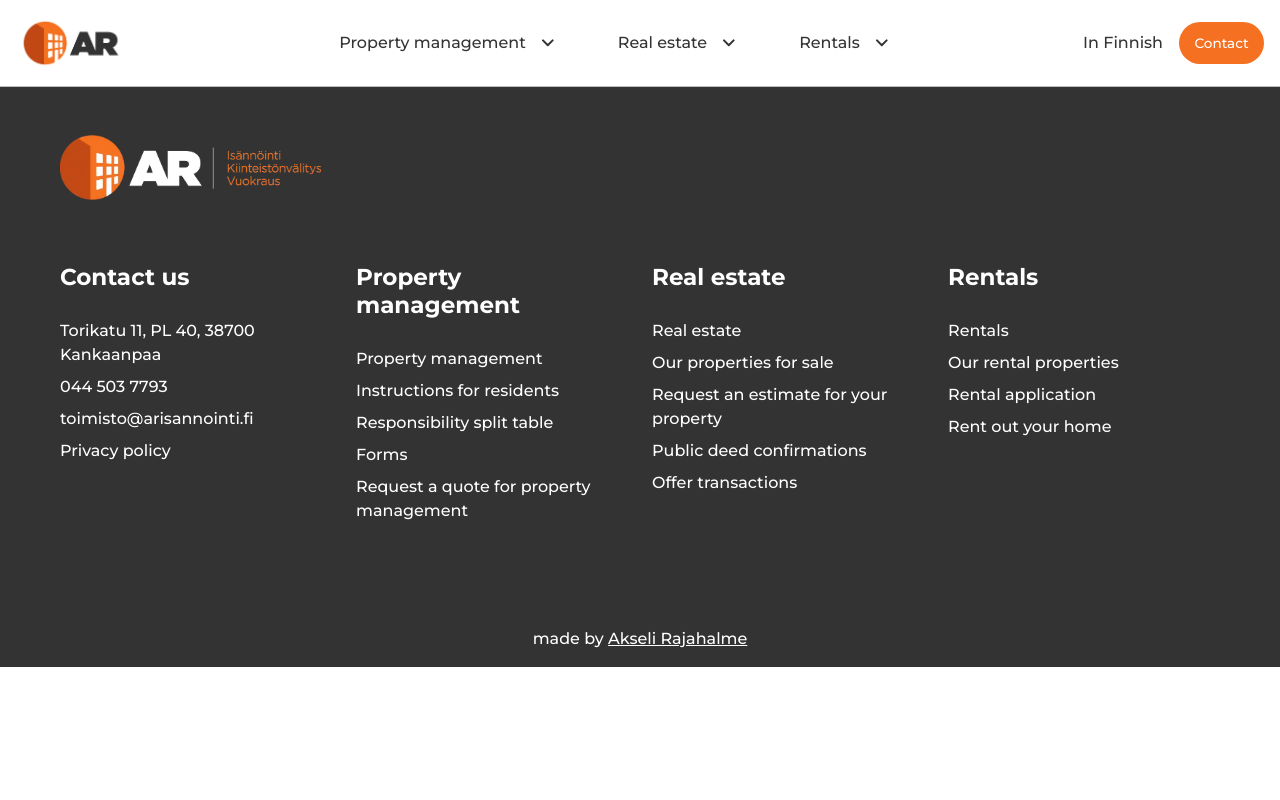
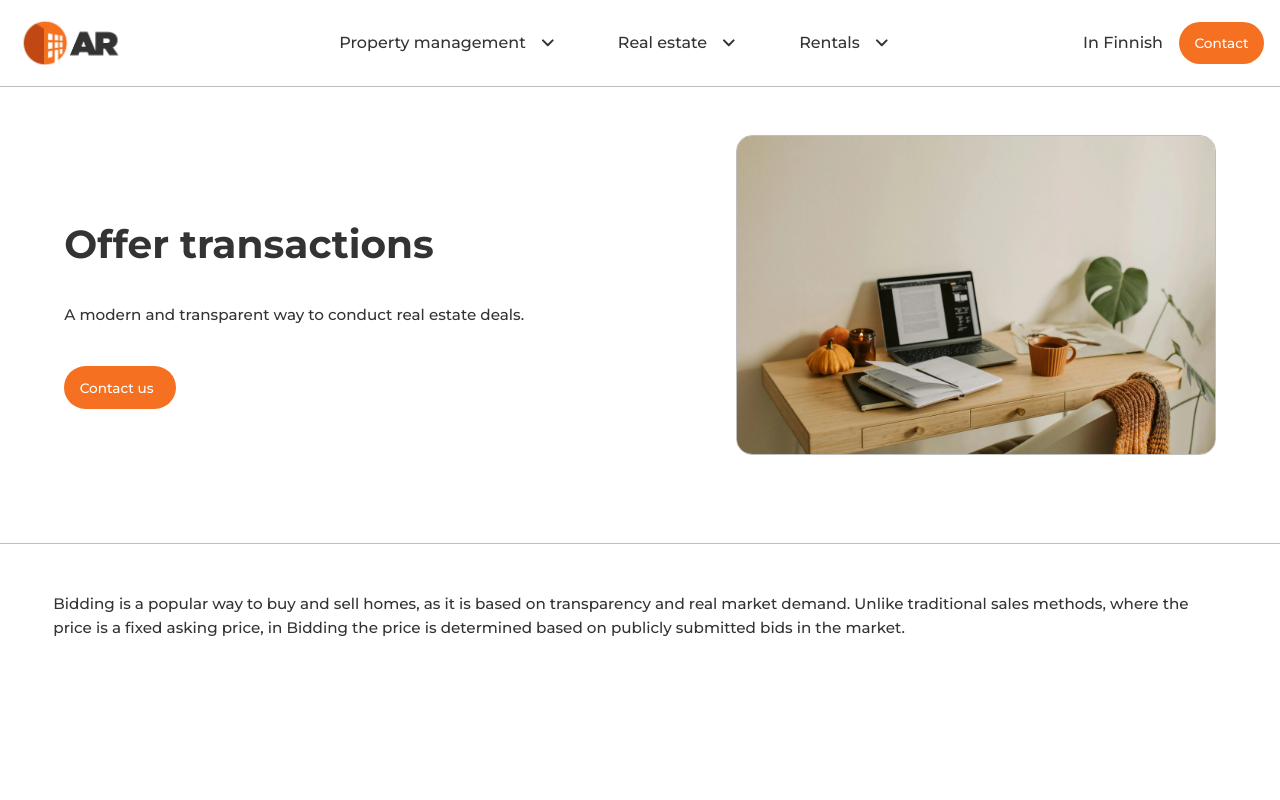
Before and after one commit to AkseliRaj/real-estate-management-website, a React (Vite) app in the folder ar-isannointi-oy/: page /tarjouskaupat in a window 1280 px wide. Shown: the top 800 px of the page. Built offline with nearby package versions, Linux system fonts and the light colour scheme.

Commit message:
feat: add BiddingQuotePage component with introduction and form sections. Changed favicon to use company logo.

```diff
--- a/ar-isannointi-oy/src/App.jsx
+++ b/ar-isannointi-oy/src/App.jsx
@@ -10,6 +10,7 @@ import PropertyManagementQuotePage from './pages/PropertyManagementQuotePage';
 import PropertyManagementInstructions from './pages/PropertyManagementInstructions';
 import ResponsibilityTablePage from './pages/ResponsibilityTablePage.jsx';
 import PropertyManagementFormsPage from './pages/PropertyManagementFormsPage.jsx';
+import BiddingQuotePage from './pages/BiddingQuotePage.jsx';
 
 function App() {
   const { pathname } = useLocation();
@@ -24,6 +25,7 @@ function App() {
           <Route path="/ohjeet-taloyhtion-asukkaille" element={<PropertyManagementInstructions />} />
           <Route path="/vastuunjakotaulukko" element={<ResponsibilityTablePage />} />
           <Route path="/lomakkeet" element={<PropertyManagementFormsPage />} />
+          <Route path="/tarjouskaupat" element={<BiddingQuotePage />} />
         </Routes>
       </main>
       <Footer />
--- a/ar-isannointi-oy/src/components/IntroductionSectionWithImage.jsx
+++ b/ar-isannointi-oy/src/components/IntroductionSectionWithImage.jsx
@@ -1,4 +1,5 @@
 import { useCallback, useState } from 'react';
+import ArrowButton from './ArrowButtonOrange.jsx';
 import '../css/PropertyManagementInstructions.css';
 
 function IntroductionImageWithPlaceholder({ imageSrc, imageAlt, loaded, onLoad }) {
@@ -26,6 +27,8 @@ export default function IntroductionSectionWithImage({
     paragraphs = [],
     imageSrc,
     imageAlt,
+    buttonText,
+    onButtonClick,
 }) {
     const [imageLoaded, setImageLoaded] = useState(false);
     const handleImageLoad = useCallback(() => setImageLoaded(true), []);
@@ -56,6 +59,14 @@ export default function IntroductionSectionWithImage({
                                     {text}
                                 </p>
                             ))}
+                            {buttonText ? (
+                                <div className="pt-2">
+                                    <ArrowButton
+                                        label={buttonText}
+                                        onClick={onButtonClick}
+                                    />
+                                </div>
+                            ) : null}
                         </div>
                         <div className="d-none d-md-flex justify-content-end col-5">
                             <IntroductionImageWithPlaceholder
--- a/ar-isannointi-oy/src/data/siteLinks.js
+++ b/ar-isannointi-oy/src/data/siteLinks.js
@@ -13,7 +13,7 @@ const SITE_LINKS = {
     ourPropertiesForSale: '#',
     requestEstimate: '#',
     publicDeeds: '#',
-    offerDeals: '#',
+    offerDeals: '/tarjouskaupat',
     rental: '#',
     rentalProperties: '#',
     rentalApplication: '#',
--- a/ar-isannointi-oy/src/locales/en/translation.json
+++ b/ar-isannointi-oy/src/locales/en/translation.json
@@ -210,5 +210,18 @@
       },
       "paragraph2": "Select the form you need below and fill in the requested information. After submitting the form, it will be forwarded directly to our property management office for processing."
     }
+  },
+  "Bidding-Quote-Page": {
+    "Introduction-Section": {
+      "title": "Offer transactions",
+      "paragraph1": "A modern and transparent way to conduct real estate deals.",
+      "CTA-button": "Contact us",
+      "paragraph2": "Bidding is a popular way to buy and sell homes, as it is based on transparency and real market demand. Unlike traditional sales methods, where the price is a fixed asking price, in Bidding the price is determined based on publicly submitted bids in the market."
+    },
+    "Prefix-Section": {
+      "title": "What are offer transactions",
+      "paragraph2": "In the auction model, a starting price is set for the apartment, from which bids begin. Bids are made from this price upwards. The biggest difference to a traditional sale is transparency: all bids made are publicly visible on the apartment's sales page.",
+      "paragraph3": "This removes the fear of blind bidding for buyers, as you always know what others are willing to pay. For sellers, the model ensures that they get the best possible market price for the property."
+    }
   }
 }
--- a/ar-isannointi-oy/src/locales/fi/translation.json
+++ b/ar-isannointi-oy/src/locales/fi/translation.json
@@ -210,5 +210,22 @@
       },
       "paragraph2": "Valitse alta tarvitsemasi lomake ja täytä pyydetyt tiedot. Lähetettyäsi lomakkeen, se ohjautuu suoraan isännöintitoimistomme käsiteltäväksi."
     }
+  },
+  "Bidding-Quote-Page": {
+    "Introduction-Section": {
+      "title": "Tarjouskaupat",
+      "paragraph1": "Moderni ja läpinäkyvä tapa käydä asuntokauppaa.",
+      "CTA-button": "Ota yhteyttä tarjouskaupoista",
+      "paragraph2": "Tarjouskauppa on yleistynyt tapa myydä ja ostaa asuntoja, sillä se perustuu avoimuuteen ja markkinoiden todelliseen kysyntään. Toisin kuin perinteisessä kauppatavassa, jossa hinta on kiinteä pyyntihinta, Tarjouskaupassa hinta muodostuu markkinoilla julkisesti tehtyjen tarjousten perusteella."
+    },
+    "Prefix-Section": {
+      "title1": "Mitä ovat tarjouskaupat?",
+      "paragraph2": "Tarjouskauppa-mallissa asunnolle määritetään lähtöhinta, josta tarjoukset alkavat. Tarjoukset tehdään tästä hinnasta ylöspäin. Suurin ero perinteiseen kauppaan on läpinäkyvyys: kaikki tehdyt tarjoukset ovat julkisesti nähtävillä asunnon myyntisivulla.",
+      "paragraph3": "Tämä poistaa ostajilta sokeana tarjoamisen pelon, sillä tiedät aina, mitä muut ovat valmiita maksamaan. Myyjälle malli taas varmistaa, että asunnosta saadaan paras mahdollinen markkinahinta."
+    },
+    "Bidding-Explained": {
+      "title": "Näin Tarjouskauppa etenee",
+      "paragraph1": "Tarjouskauppa on prosessi, joka etenee selkeiden vaiheiden kautta. Välittäjämme on mukana tukemassa sekä myyjää että ostajaa jokaisessa vaiheessa."
+    }
   }
 }
--- a/ar-isannointi-oy/src/main.jsx
+++ b/ar-isannointi-oy/src/main.jsx
@@ -1,6 +1,13 @@
 import { StrictMode } from 'react'
 import { createRoot } from 'react-dom/client'
+import faviconUrl from './assets/AR-Logo.png'
 import 'bootstrap/dist/css/bootstrap.min.css'
+
+const faviconLink = document.querySelector('link[rel="icon"]')
+if (faviconLink) {
+  faviconLink.type = 'image/png'
+  faviconLink.href = faviconUrl
+}
 import 'bootstrap/dist/js/bootstrap.bundle.min.js'
 import './index.css'
 import App from './App.jsx'
--- /dev/null
+++ b/ar-isannointi-oy/src/pages/BiddingQuotePage.jsx
@@ -0,0 +1,35 @@
+import { useTranslation } from 'react-i18next';
+import IntroductionSectionWithImage from '../components/IntroductionSectionWithImage';
+import FormIntroductionSection from '../components/FormIntroductionSection';
+import BiddingQuotePageImage from '../assets/webp/BiddingQuotePageImage.webp';
+
+const BiddingQuotePage = () => {
+    const { t } = useTranslation();
+
+    return (
+        <div className="container-fluid px-0">
+            <IntroductionSectionWithImage
+                title={t('Bidding-Quote-Page.Introduction-Section.title')}
+                paragraphs={[
+                    t('Bidding-Quote-Page.Introduction-Section.paragraph1'),
+                ]}
+                imageSrc={BiddingQuotePageImage}
+                imageAlt={t('propertyLanding.images.introductionAlt')}
+                buttonText={t('Bidding-Quote-Page.Introduction-Section.CTA-button')}
+            />
+
+            <div className='row gx-0 d-flex justify-content-center py-5'>
+                <div className='div col-11 col-xxl-9'>
+                    <p>{t('Bidding-Quote-Page.Introduction-Section.paragraph2')}</p>
+                </div>
+            </div>
+
+            <FormIntroductionSection
+
+            />
+
+        </div>
+    );
+};
+
+export default BiddingQuotePage;
```
Also changed, not shown: ar-isannointi-oy/src/assets/AR-Logo.png (added), ar-isannointi-oy/src/assets/webp/BiddingQuotePageImage.webp (added).
